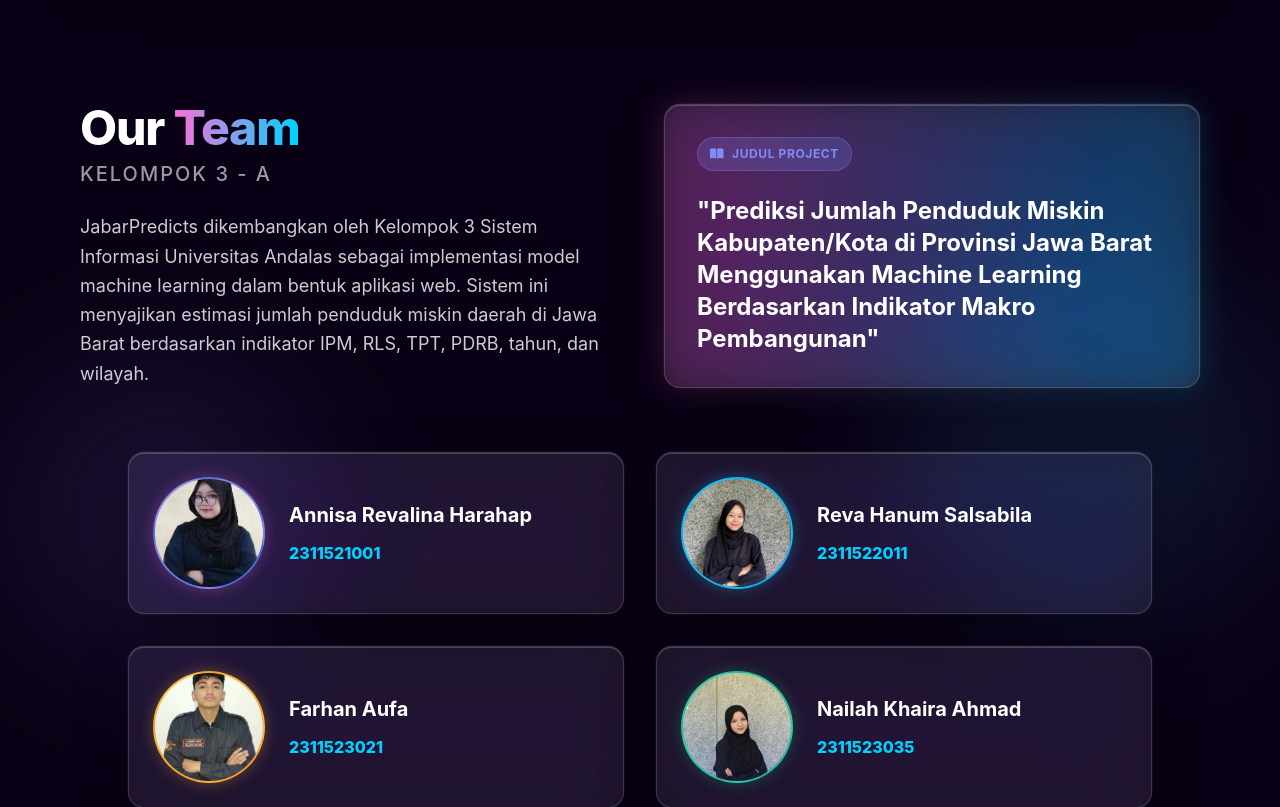
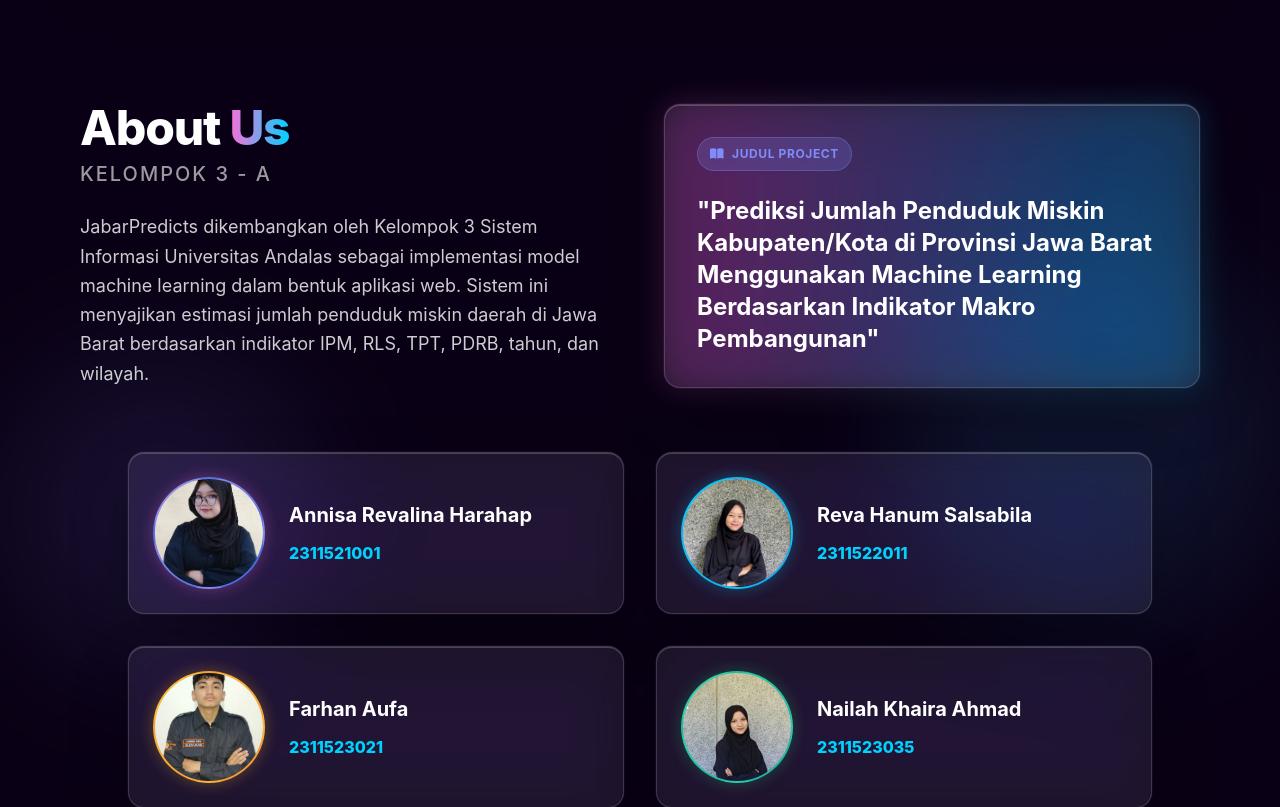
Before and after one commit to aufafarhan/project_apm, a Flask app: page / in a window 1280 px wide. Shown: the part 2905-3712 px from the top of the page. Run offline with Flask 3, Linux system fonts and the light colour scheme; parts of the project's set-up code (start-up, migrations or seed data) failed here and were passed over; some libraries are stand-ins or nearby versions.

Commit message:
update layout

```diff
--- a/app/templates/partials/tentang_kami.html
+++ b/app/templates/partials/tentang_kami.html
@@ -11,7 +11,7 @@
                 <!-- Left Column: Heading & Description -->
                 <div class="flex-1 text-center lg:text-left">
                     <h2 class="text-4xl md:text-5xl font-extrabold mb-2 text-white tracking-tight">
-                        Our <span class="text-transparent bg-clip-text bg-gradient-to-r from-[#ff6fd8] to-[#00d2ff]">Team</span>
+                        About <span class="text-transparent bg-clip-text bg-gradient-to-r from-[#ff6fd8] to-[#00d2ff]">Us</span>
                     </h2>
                     <h3 class="text-xl font-medium text-white/60 mb-6 uppercase tracking-widest">
                         Kelompok 3 - A
```
